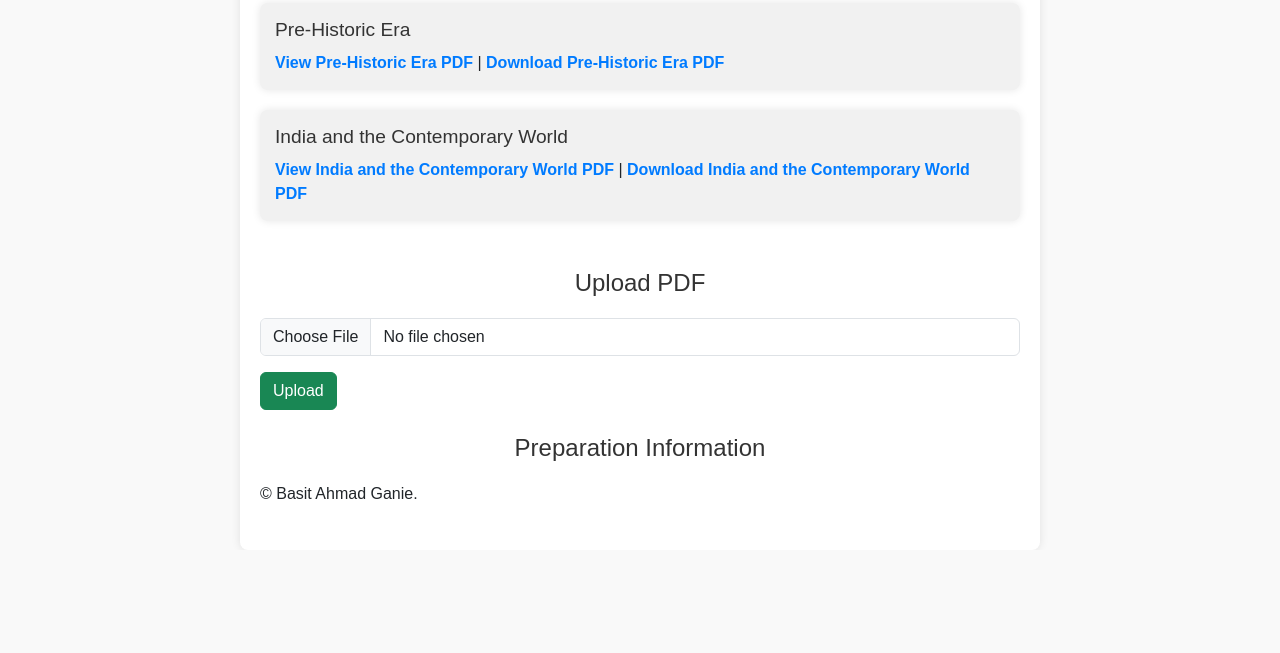
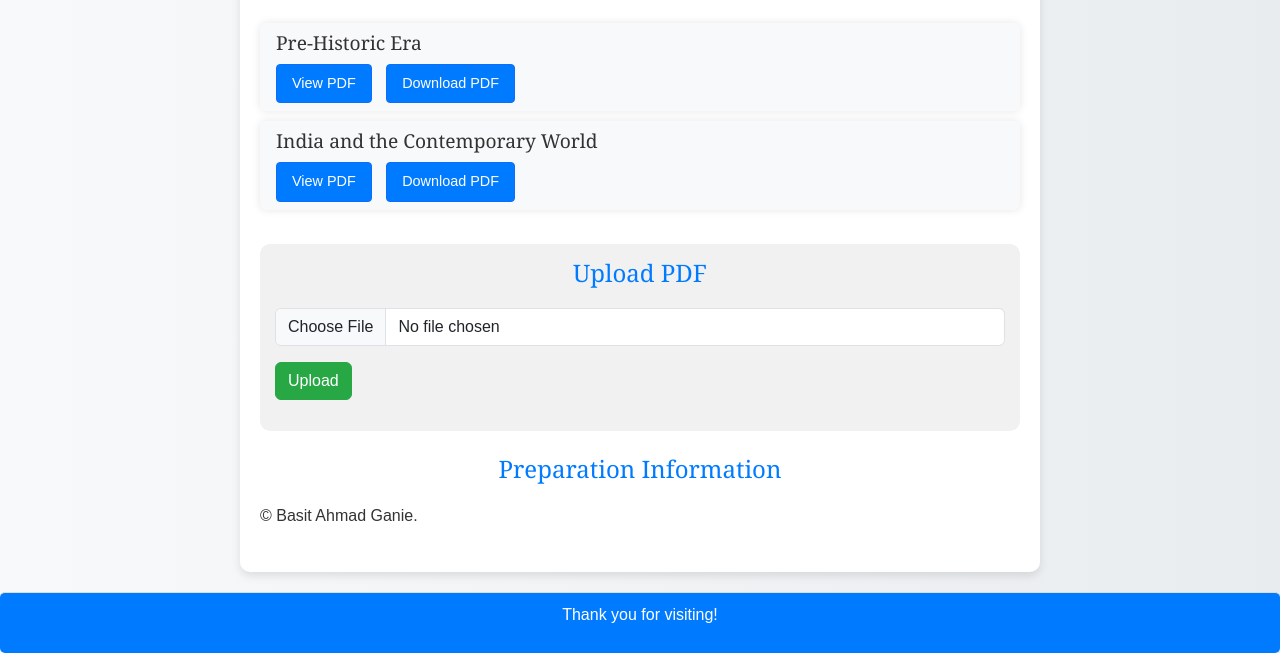
Before and after one commit to basitganie/IAS-KAS-UPSC-Prep-Docx, a plain HTML site: page index.html in a window 1280 px wide. Shown: the part 422-1075 px from the top of the page. Before the commit the page ends 972 px from the top, so only its background shows below. Drawn offline with nearby package versions, Linux system fonts and the light colour scheme; a script that the page names is missing.

Commit message:
Update index.html

```diff
--- a/index.html
+++ b/index.html
@@ -6,41 +6,94 @@
     <title>IAS Prep Documents</title>
     <!-- Bootstrap CSS -->
     <link href="https://cdn.jsdelivr.net/npm/bootstrap@5.3.0-alpha1/dist/css/bootstrap.min.css" rel="stylesheet">
+    <!-- Custom CSS -->
     <link rel="stylesheet" href="styles.css">
+    <style>
+        /* Custom Styles */
+        body {
+            background: linear-gradient(to right, #f8f9fa, #e9ecef);
+            color: #333;
+            font-family: 'Arial', sans-serif;
+        }
+        .container {
+            background: #ffffff;
+            border-radius: 10px;
+            box-shadow: 0 4px 8px rgba(0, 0, 0, 0.1);
+            padding: 20px;
+            margin-top: 20px;
+        }
+        h1, h2, h3 {
+            color: #007bff;
+            font-family: 'Georgia', serif;
+        }
+        .list-group-item {
+            border: none;
+            border-radius: 5px;
+            margin-bottom: 10px;
+            background-color: #f8f9fa;
+        }
+        .btn-success {
+            background-color: #28a745;
+            border-color: #28a745;
+            transition: background-color 0.3s, border-color 0.3s;
+        }
+        .btn-success:hover {
+            background-color: #218838;
+            border-color: #1e7e34;
+        }
+        .card {
+            border-radius: 15px;
+            box-shadow: 0 6px 12px rgba(0, 0, 0, 0.15);
+            overflow: hidden;
+        }
+        .card img {
+            border-bottom: 1px solid #e9ecef;
+        }
+        .card-body {
+            padding: 20px;
+        }
+        #upload-pdf {
+            background: #f1f1f1;
+            border-radius: 10px;
+            padding: 15px;
+        }
+        #uploadStatus {
+            color: #28a745;
+            font-weight: bold;
+        }
+        footer {
+            margin-top: 20px;
+            padding: 10px 0;
+            text-align: center;
+            background: #007bff;
+            color: #fff;
+            border-radius: 5px;
+        }
+    </style>
 </head>
 <body>
-    <!-- hitwebcounter Code START -->
-<a href="https://www.hitwebcounter.com" target="_blank">
-<img src="https://hitwebcounter.com/counter/counter.php?page=16358419&style=0007&nbdigits=5&type=page&initCount=0" title="Counter Widget" Alt="Visit counter For Websites"   border="0" /></a>
-
-
-
+    <!-- Hitwebcounter Code START -->
+    <a href="https://www.hitwebcounter.com" target="_blank">
+        <img src="https://hitwebcounter.com/counter/counter.php?page=16358419&style=0007&nbdigits=5&type=page&initCount=0"
+             title="Counter Widget" Alt="Visit counter For Websites" border="0" />
+    </a>
 
     <div class="container">
         <h1>IAS/KAS/UPSC Preparation</h1>
         <h2>View and Download PDFs</h2>
 
-        <ul>
-            <li>
+        <ul class="list-group">
+            <li class="list-group-item">
                 <h3>Pre-Historic Era</h3>
-                <a href="pdfs/pre-historic_era.pdf" target="_blank">View Pre-Historic Era PDF</a> |
-                <a href="pdfs/pre-historic_era.pdf" download>Download Pre-Historic Era PDF</a>
+                <a href="pdfs/pre-historic_era.pdf" target="_blank" class="btn btn-primary">View PDF</a>
+                <a href="pdfs/pre-historic_era.pdf" download class="btn btn-outline-primary">Download PDF</a>
             </li>
-            <li>
+            <li class="list-group-item">
                 <h3>India and the Contemporary World</h3>
-                <a href="pdfs/India_and_the_contemporary_world.pdf" target="_blank">View India and the Contemporary World PDF</a> |
-                <a href="pdfs/India_and_the_contemporary_world.pdf" download>Download India and the Contemporary World PDF</a>
+                <a href="pdfs/India_and_the_contemporary_world.pdf" target="_blank" class="btn btn-primary">View PDF</a>
+                <a href="pdfs/India_and_the_contemporary_world.pdf" download class="btn btn-outline-primary">Download PDF</a>
             </li>
         </ul>
-        </header>
-
-        <!-- View PDFs Section -->
-        <section id="view-pdfs" class="my-4">
-            <h2></h2>
-            <ul id="pdf-list" class="list-group">
-                <!-- PDF links and viewers will be dynamically inserted here -->
-            </ul>
-        </section>
 
         <!-- Upload PDFs Section -->
         <section id="upload-pdf" class="my-4">
@@ -59,6 +112,11 @@
         </section>
     </div>
 
+    <!-- Footer -->
+    <footer>
+        <p>Thank you for visiting!</p>
+    </footer>
+
     <!-- Bootstrap JS and custom script -->
     <script src="https://cdn.jsdelivr.net/npm/bootstrap@5.3.0-alpha1/dist/js/bootstrap.bundle.min.js"></script>
     <script src="scripts.js"></script>
```
